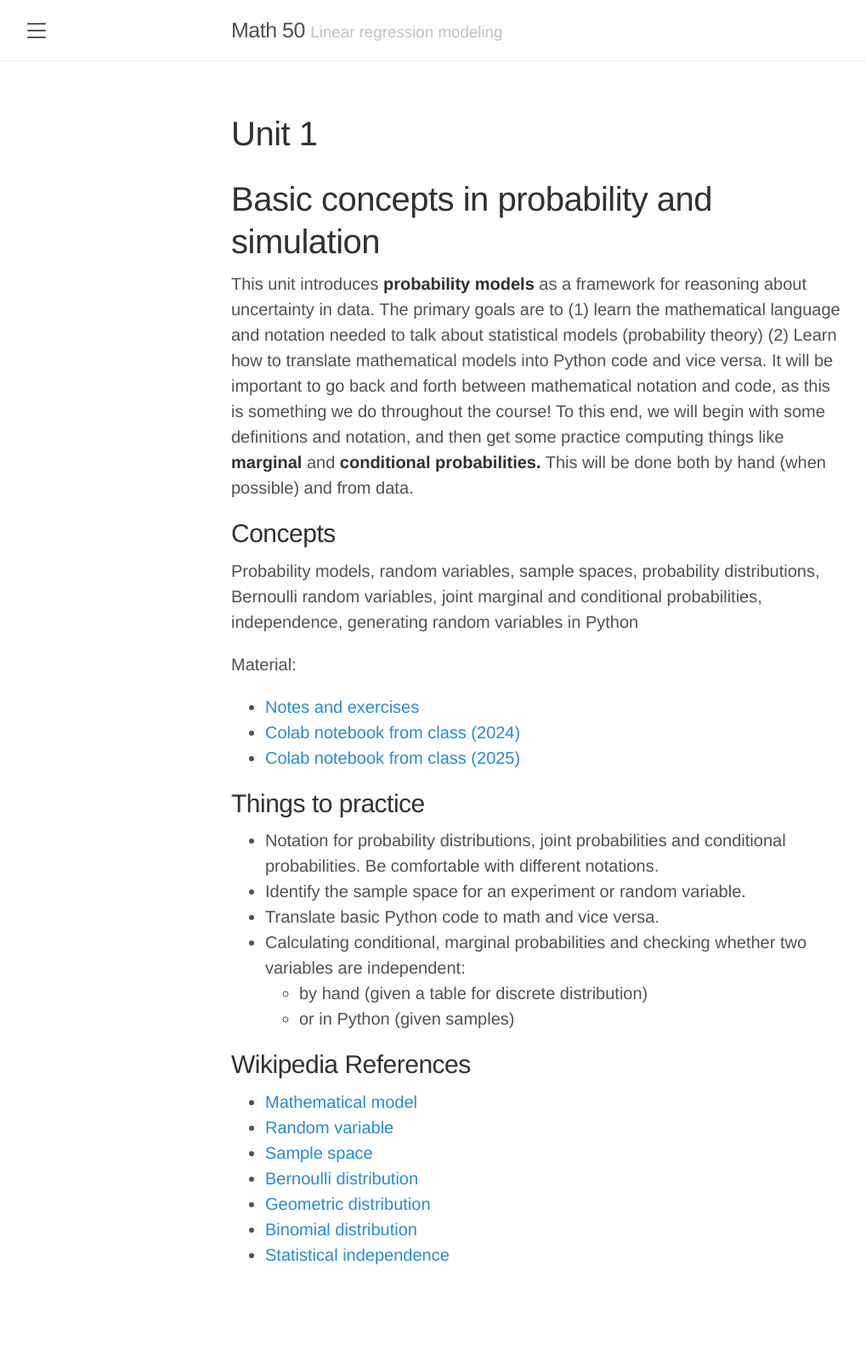
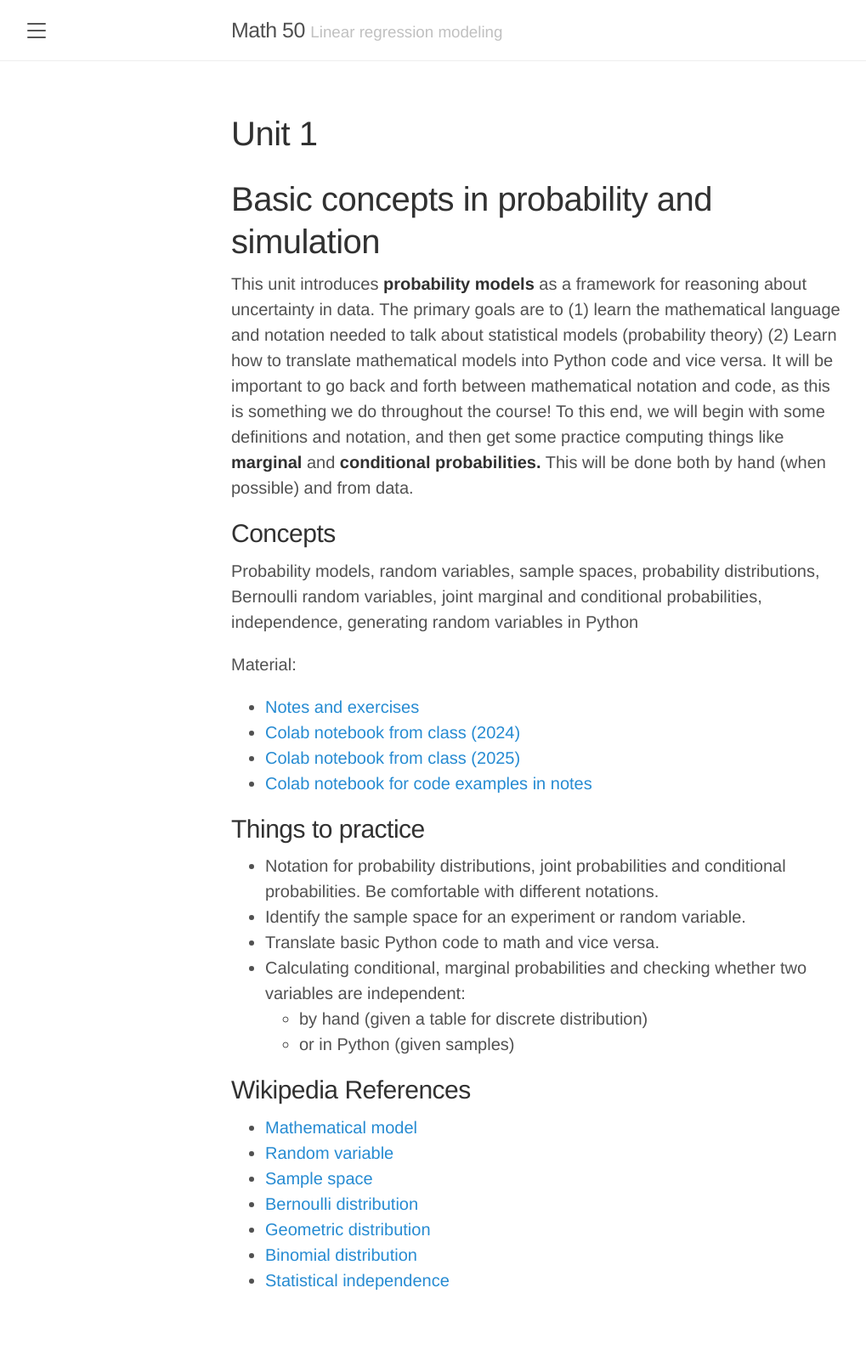
Before and after one commit to elevien/math50_2025, a Jekyll site: the page built from unit1.md, in a window 1280 px wide. Shown: the whole page at 85% size, without its empty margins (8-1027 px from the left). Built offline with Jekyll 4.4.1, drawn with Linux system fonts in a browser that asks for light colours; before the commit the page ends 1572 px from its top, so only the background shows below that.

Commit message:
add colab code examples to unit1.md
I added code for Unit 1 examples.

```diff
--- a/unit1.md
+++ b/unit1.md
@@ -22,6 +22,7 @@ Material:
 - [Notes and exercises](/public/latex_notes/unit1/unit1.pdf)
 - [Colab notebook from class (2024)](https://colab.research.google.com/drive/1COqhCR5zFuxUJZ6MCCFC4ZqBu9iVkdMJ?usp=sharing)
 - [Colab notebook from class (2025)](https://colab.research.google.com/drive/1TJbczFilGLYf5hAH-nqxDJPZ6PABPeLT?usp=sharing)
+- [Colab notebook for code examples in notes](https://colab.research.google.com/drive/1zTVe5CYrYBabzKnQ79ozk_fh0-8mMt1k?usp=sharing)
 
 ## Things to practice
 
```
